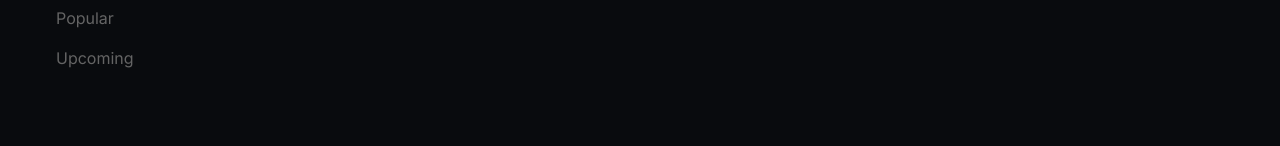
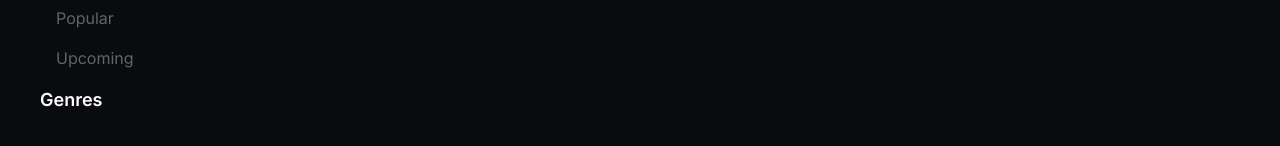
Before and after one commit to shariful10/Movie-Verse, a Next.js app: page /discover/1 in a window 1280 px wide. Shown: the part 210-356 px from the top of the page. Built offline with nearby package versions, Linux system fonts and the light colour scheme; no server answers.

Commit message:
Genres Title Implemented On Siderbar

```diff
--- a/src/components/Sidebar.tsx
+++ b/src/components/Sidebar.tsx
@@ -76,6 +76,9 @@ const Sidebar = () => {
 					</p>
 				</Link>
 			</div>
+			<div className="flex flex-col gap-4 pt-4">
+				<p className="font-semibold text-[18px]">Genres</p>
+			</div>
 		</div>
 	);
 };
```
